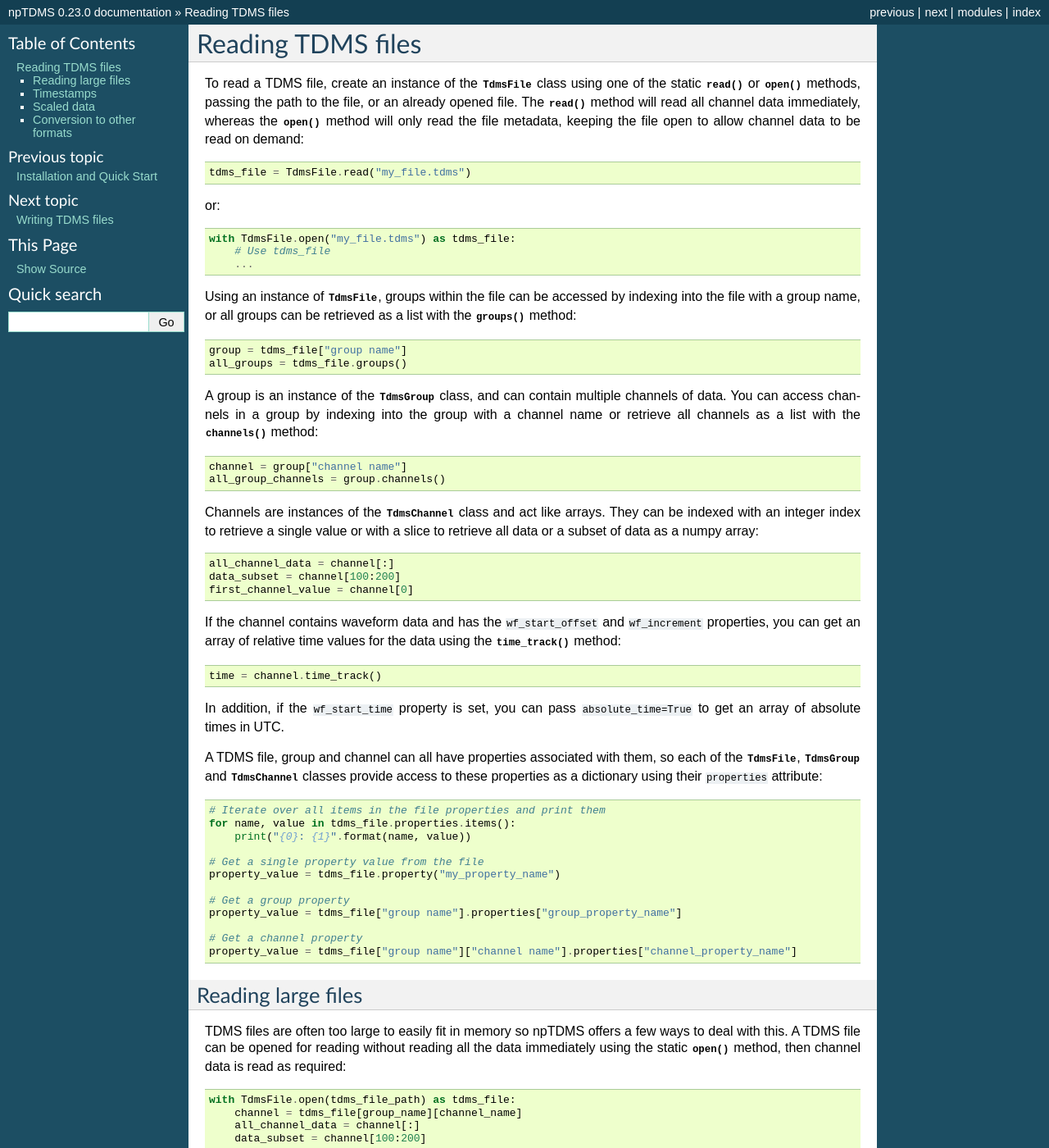
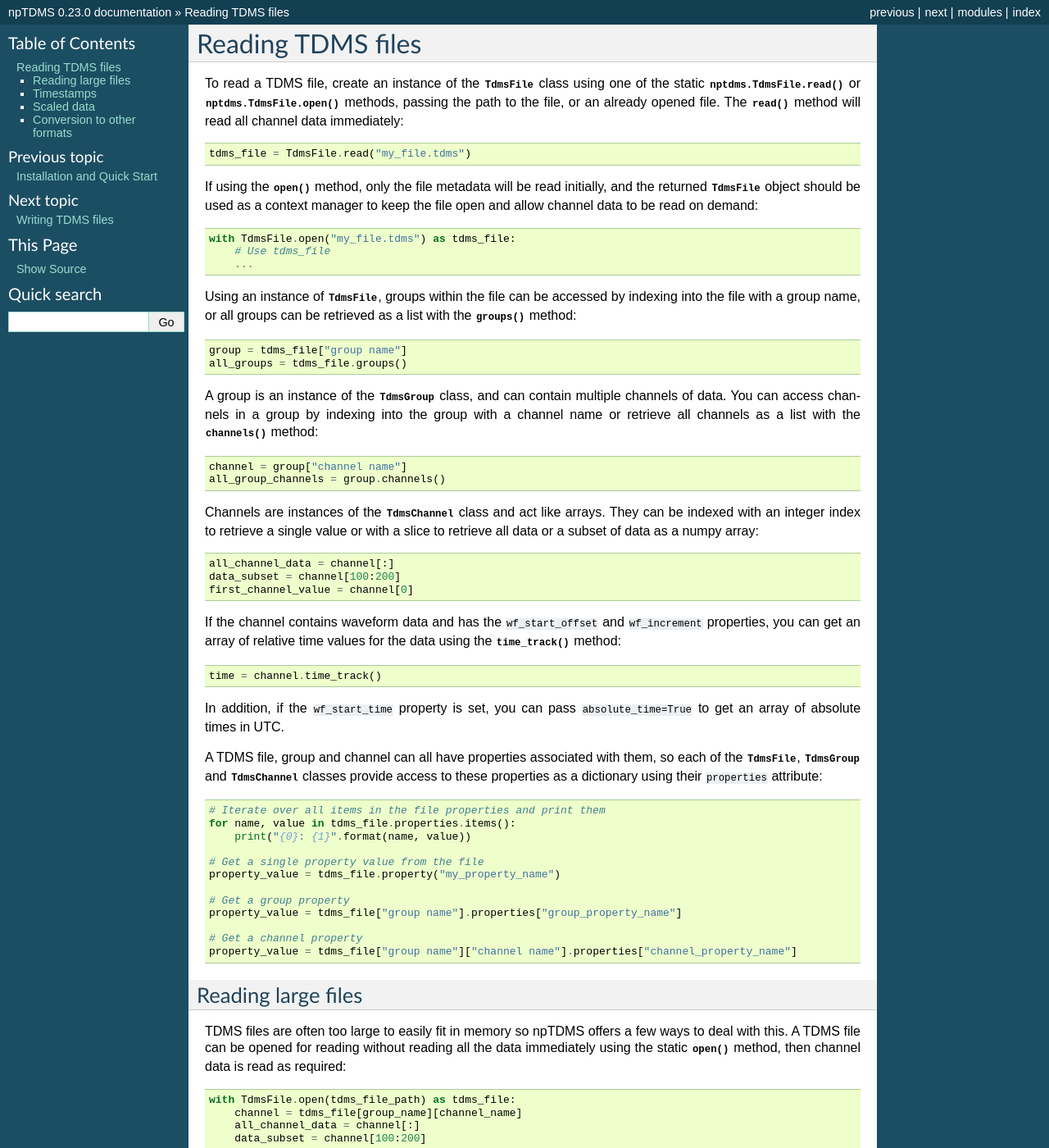
Before and after one commit to adamreeve/npTDMS, a Sphinx documentation site: the page built from docs/reading.rst, in a window 1280 px wide and 1400 px high. Shown: the whole window at 82% size. Built offline with Sphinx 7.4.7, drawn with Linux system fonts in a browser that asks for light colours; some of the changed text lies outside the part shown.

Commit message:
More documentation fixes and tweaks

```diff
--- a/docs/quickstart.rst
+++ b/docs/quickstart.rst
@@ -43,7 +43,7 @@ you can instead use ``TdmsFile.open``. This is more memory efficient but
 accessing data can be slower::
 
     with TdmsFile.open("path_to_file.tdms"):
-        channel = tdms_file['group name']['channel name']
+        channel = tdms_file[group_name][channel_name]
         channel_data = channel[:]
 
 npTDMS also has rudimentary support for writing TDMS files.
--- a/docs/reading.rst
+++ b/docs/reading.rst
@@ -2,15 +2,15 @@ Reading TDMS files
 ==================
 
 To read a TDMS file, create an instance of the :py:class:`~nptdms.TdmsFile`
-class using one of the static :py:meth:`~nptdms.TdmsFile.read` or :py:meth:`~nptdms.TdmsFile.open` methods,
+class using one of the static :py:meth:`nptdms.TdmsFile.read` or :py:meth:`nptdms.TdmsFile.open` methods,
 passing the path to the file, or an already opened file.
-The :py:meth:`~nptdms.TdmsFile.read` method will read all channel data immediately,
-whereas the :py:meth:`~nptdms.TdmsFile.open` method will only read the file metadata,
-keeping the file open to allow channel data to be read on demand::
+The :py:meth:`~nptdms.TdmsFile.read` method will read all channel data immediately::
 
     tdms_file = TdmsFile.read("my_file.tdms")
 
-or::
+If using the :py:meth:`~nptdms.TdmsFile.open` method, only the file metadata will be read initially,
+and the returned :py:class:`~nptdms.TdmsFile` object should be used as a context manager to keep
+the file open and allow channel data to be read on demand::
 
     with TdmsFile.open("my_file.tdms") as tdms_file:
         # Use tdms_file
@@ -83,7 +83,7 @@ TDMS files are written in multiple segments, where each segment can in turn have
 multiple chunks of data.
 When accessing a value or a slice of data in a channel, npTDMS will read whole chunks at a time.
 npTDMS also allows streaming data from a file chunk by chunk using
-:py:meth:`~nptdms.TdmsFile.data_chunks`. This is a generator that produces instances of
+:py:meth:`nptdms.TdmsFile.data_chunks`. This is a generator that produces instances of
 :py:class:`~nptdms.DataChunk`.
 For example, to compute the mean of a channel::
 
@@ -97,7 +97,7 @@ For example, to compute the mean of a channel::
     channel_mean = channel_sum / channel_length
 
 This approach can be useful to stream TDMS data to another format on disk or into a data store.
-It's also possible to stream data chunks for a single channel using :py:meth:`~nptdms.TdmsChannel.data_chunks`::
+It's also possible to stream data chunks for a single channel using :py:meth:`nptdms.TdmsChannel.data_chunks`::
 
     with TdmsFile.open(tdms_file_path) as tdms_file:
         channel = tdms_file[group_name][channel_name]
```
Also changed, not shown: docs/writing.rst (+6 -1 lines), 1 other file.
